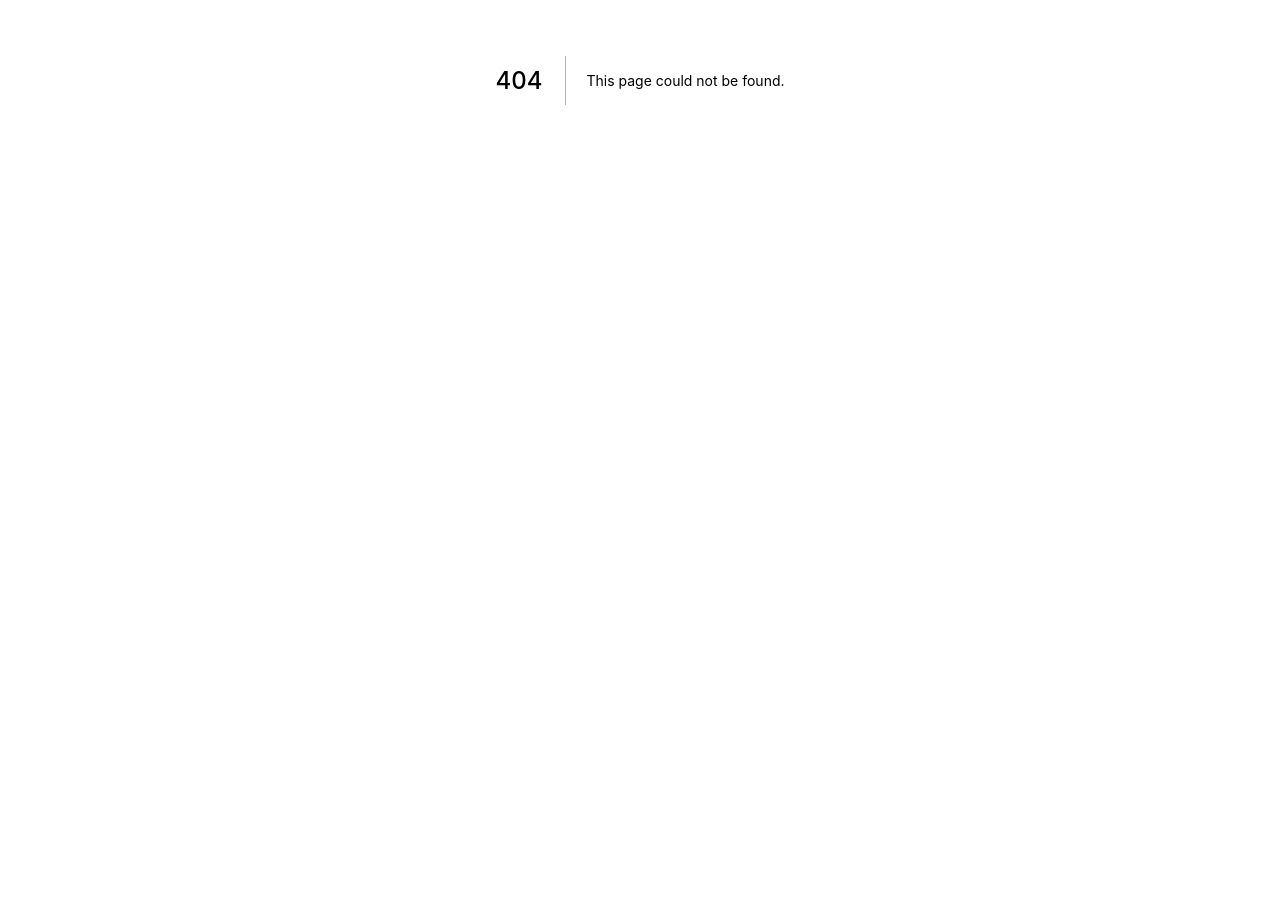
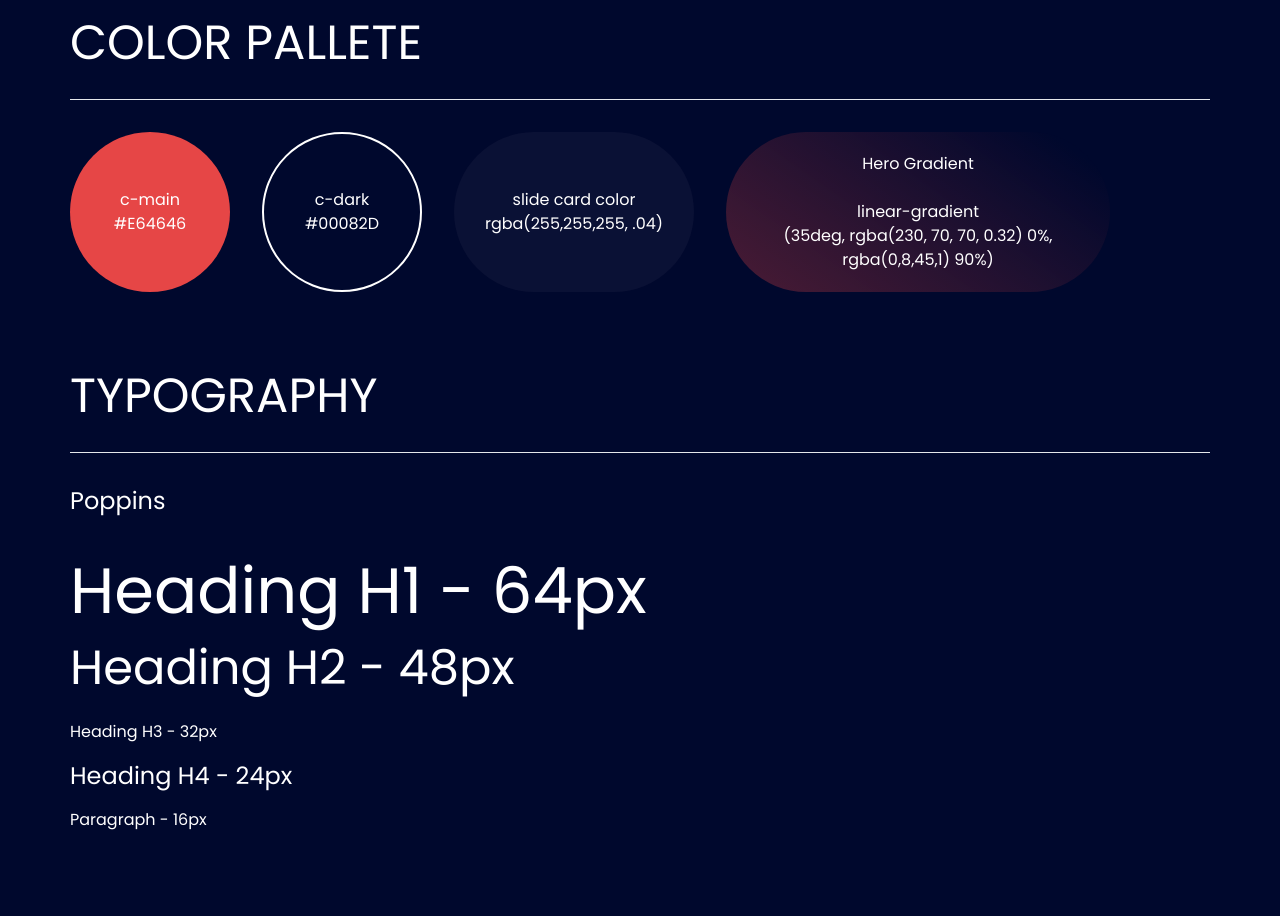
Before and after one commit to Cardano-Fans/crfa-public-webapp, a Next.js app: page /style-guide in a window 1280 px wide. Before the commit this address had no page. Shown: the part 320-1236 px from the top of the page. Before the commit the page ends 800 px from the top, so only its background shows below. Built offline with nearby package versions, Linux system fonts and the light colour scheme.

Commit message:
style guide

```diff
--- a/pages/protected.tsx
+++ b/pages/protected.tsx
@@ -39,7 +39,7 @@ const Home: NextPage = () => {
 
         {premiumAccessStatus === 'denied' && (
           <div className="text-white">
-            This is premium content, to access you should buy CRFA token.
+            This is premium content, to access you should get CRFA token.
           </div>
         )}
       </section>
--- /dev/null
+++ b/pages/style-guide.tsx
@@ -0,0 +1,75 @@
+import type { NextPage } from 'next'
+
+import Head from 'next/head'
+
+import { useAOS } from '../hooks/useAOS'
+
+const Home: NextPage = () => {
+  useAOS()
+
+  return (
+    <div>
+      <Head>
+        <title></title>
+      </Head>
+      <section className="container py-36 mx-auto">
+        <h1 className="heading-hero mb-36">
+          Style Guide
+        </h1>
+        <h2 className="c-white uppercase mb-8 text-5xl">
+          Color Pallete
+        </h2>
+        <hr className="mb-8" />
+        <div className="flex gap-8 mb-20">
+          <div className="rounded-full w-40 h-40 c-white features-card flex items-center justify-center text-center">
+            c-main
+            #E64646
+          </div>
+          <div className="rounded-full w-40 h-40 border-2 border-white c-white flex items-center justify-center text-center">
+            c-dark<br />
+            #00082D
+          </div>
+
+          <div className="rounded-full w-60 h-40 c-white flex items-center justify-center text-center" style={{ background: "rgba(255,255,255, .04)" }}>
+            slide card color<br />
+            rgba(255,255,255, .04)
+          </div>
+
+          <div className="w-96 h-40 c-white flex items-center justify-center text-center p-4 rounded-full" style={{ background: "linear-gradient(35deg, rgba(230, 70, 70, 0.32) 0%, rgba(0,8,45,1) 90%)" }}>
+            Hero Gradient<br /><br />
+            linear-gradient<br />
+            (35deg, rgba(230, 70, 70, 0.32) 0%, rgba(0,8,45,1) 90%)
+          </div>
+        </div>
+
+        <h2 className="c-white uppercase mb-8 text-5xl">
+          Typography
+        </h2>
+        <hr className="mb-8" />
+        <p className="c-white text-2xl">
+          Poppins
+        </p>
+        <div className="c-white mt-12 mb-20">
+          <h1 className="heading-hero mb-4">Heading H1 - 64px</h1>
+          <h2 className="section-heading mb-4">Heading H2 - 48px</h2>
+          <h3 className="slide-card-title mb-4">Heading H3 - 32px</h3>
+          <h4 className="text-2xl mb-4">Heading H4 - 24px</h4>
+          <p className="c-white">
+            Paragraph - 16px
+          </p>
+        </div>
+        <h2 className="c-white uppercase mb-8 text-5xl">
+          Buttons
+        </h2>
+        <hr className="mb-8" />
+        <div className="flex gap-8">
+          <a href="#about" className="btn rounded">
+            <span className="btn-text-blended">Button Main</span>
+          </a>
+          <a href="#" className="btn btn-2">Button Secondary</a>
+        </div>
+      </section>
+    </div>
+  )
+}
+export default Home
```
